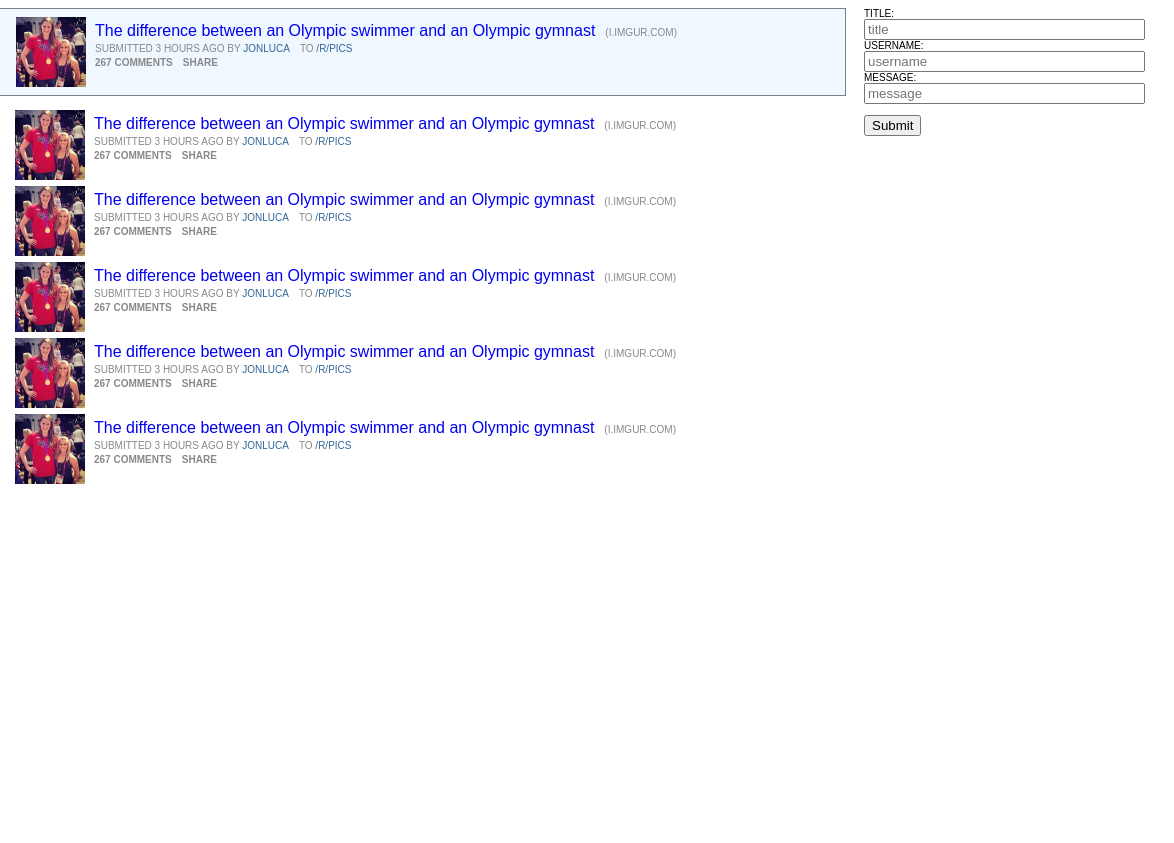
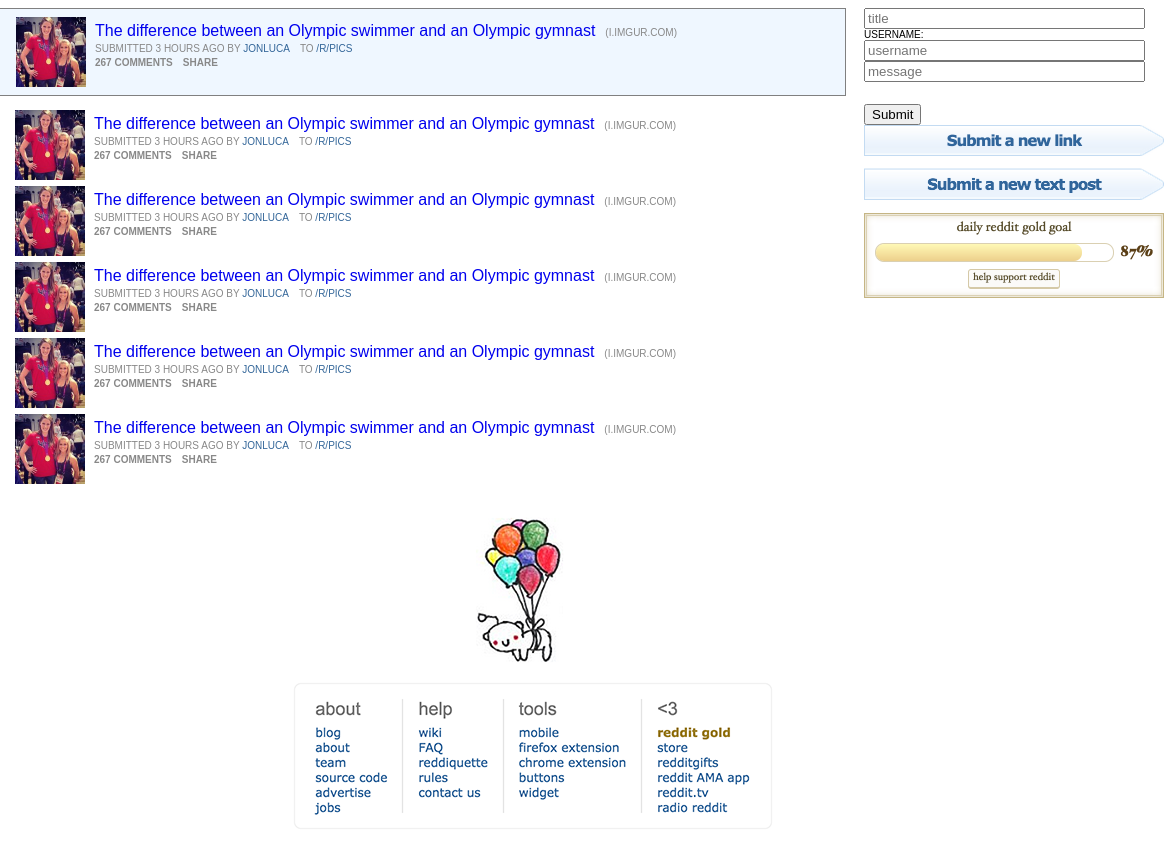
Before and after one commit to rkho/redditreactor, a website: page client/index.html in a window 1280 px wide. Shown: the part 70-913 px from the top of the page, 106-1280 px from the left. Before the commit the page ends 800 px from the top, so only its background shows below. Drawn offline with Linux system fonts and the light colour scheme.

Commit message:
More stuff

```diff
--- a/client/index.html
+++ b/client/index.html
@@ -4,6 +4,7 @@
 <meta http-equiv="Content-Type" content="text/html; charset=UTF-8" />
 <title>Reddit</title>
 <link rel="stylesheet" type="text/css" href="style/style.css" media="all">
+<link rel='shortcut icon' href="img/favicon.ico" type="image/x-icon" />
 </head>
 <body>
 <div class="top-navi">
@@ -125,21 +126,23 @@
   	    </tbody>
   	  </table>
     </td>
-    <td width="300" valign="top">
+    <td width="300" valign="top" padding="10px">
     <form action="action_page.php">
-		Title:<br>
         <input type="text" name="title" placeholder="title" size=32><br>
         Username:<br>
-        <input type="text" name="username" placeholder="username" size=32><br>
-        Message:<br>
-        <input type="text" name="message" placeholder="message" size=32>
+        <div class="form">
+        	<input type="text" name="username" placeholder="username" size=32>
+
+       		<input type="text" name="message" placeholder="message" size=32>
+        </div>
         <br><br>
         <input type="submit" value="Submit">
     </form>
-
-
-    </td>
+    <img src="img/reddit-side_01.png" width="300" height="32" /><br />
+    <br />    <img src="img/reddit-side_03.png" width="300" height="33" /><br />
+    <br />    <img src="img/reddit-side_05.png" width="300" height="86" /></td>
   </tr>
 </table>
+<center><img src="img/footer.png" width="504" height="346" /></center>
 </body>
 </html>
```
Also changed, not shown: client/img/favicon.ico (added), client/img/footer.png (added), client/img/reddit-side_01.png (added), client/img/reddit-side_03.png (added), client/img/reddit-side_05.png (added).
